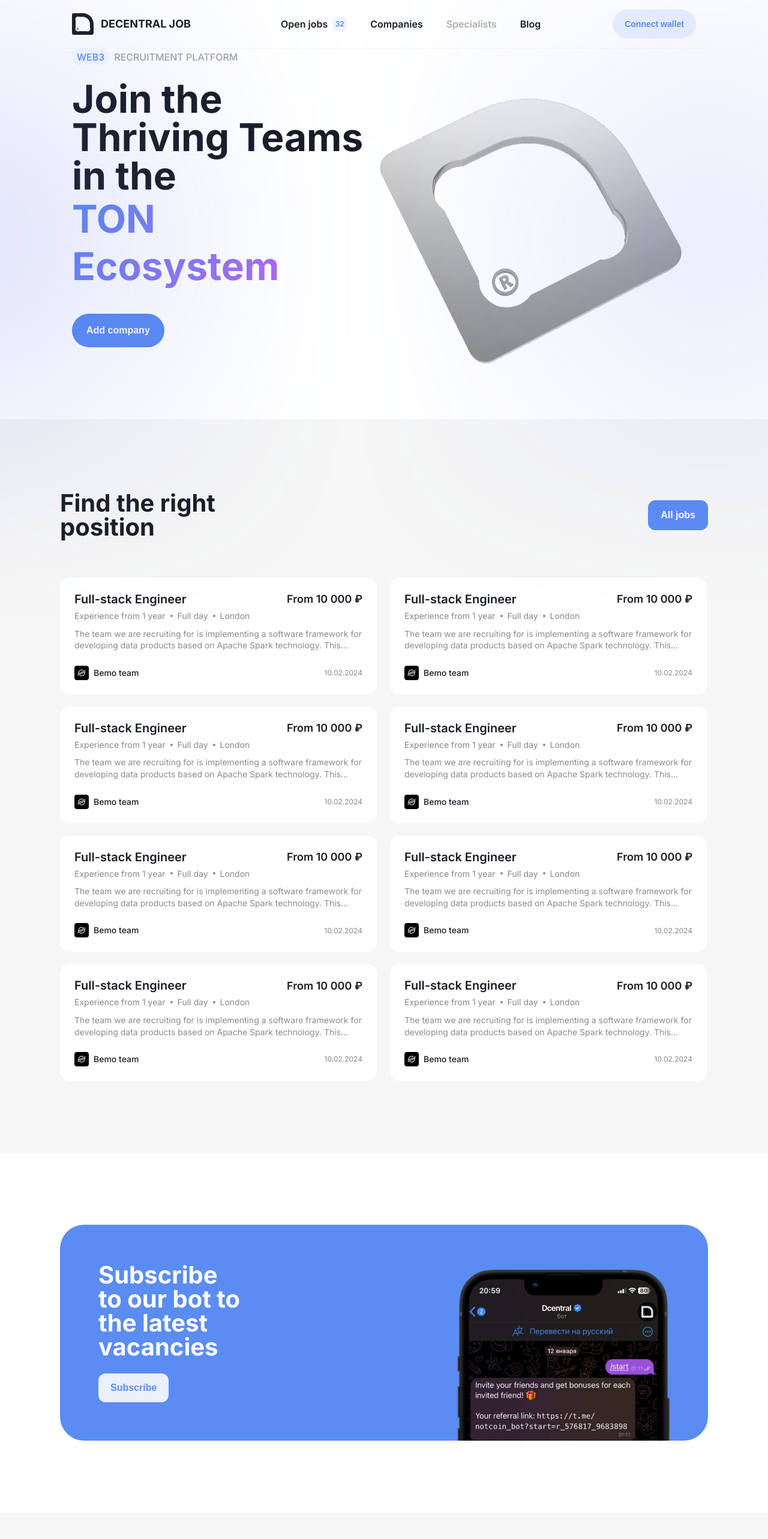
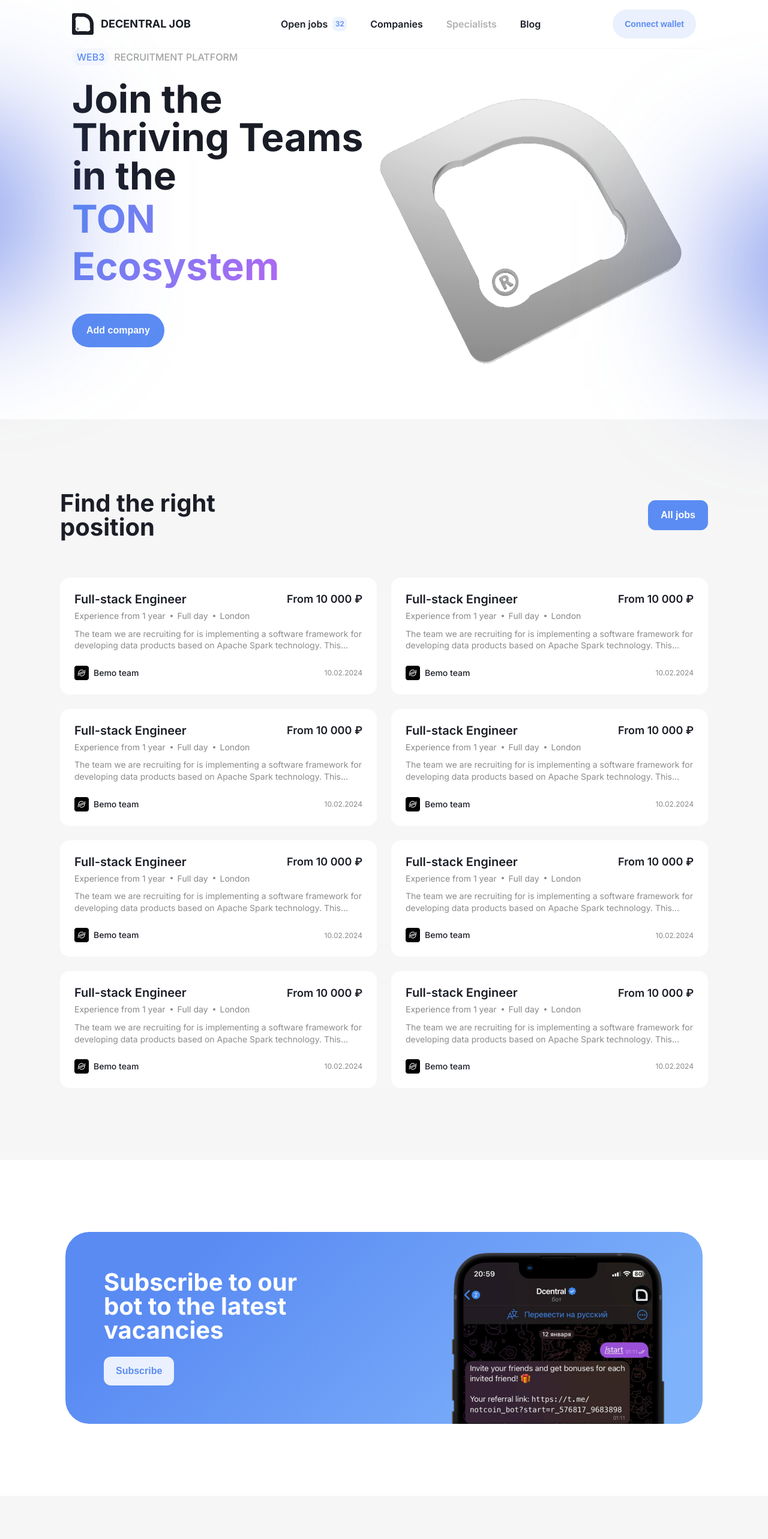
Before and after one commit to JoDcntrl/test, a Next.js app: page / in a window 1280 px wide. Shown: the top 2566 px of the page at 60% size. Built offline with nearby package versions, Linux system fonts and the light colour scheme.

Commit message:
dcntrl-3 fix review note

```diff
--- a/src/components/Banner/banner.module.scss
+++ b/src/components/Banner/banner.module.scss
@@ -2,18 +2,22 @@
 
 .section {
   width: 100%;
-  padding: 120px 10px;
+  padding: 120px 0;
   background-color: $white;
 }
 
 .sectionWrapper {
   background-repeat: no-repeat;
   background-size: contain;
-  max-width: 1080px;
+  max-width: 1062px;
   margin: auto;
   display: flex;
   justify-content: center;
-  background-color: $main-primary;
+  background: linear-gradient(
+    136.95deg,
+    rgb(90, 139, 243) 18.775%,
+    rgb(126, 178, 250) 86.871%
+  );
   border-radius: 40px;
   display: flex;
   justify-content: space-between;
@@ -26,14 +30,8 @@
   }
 }
 
-@media (max-width: 450px) {
-  .sectionWrapper {
-    border-radius: 40px 40px 0 0;
-  }
-}
-
 .leftBlock {
-  max-width: 370px;
+  max-width: 460px;
   padding: 64px 64px 64px 64px;
   z-index: 1;
 }
@@ -52,16 +50,20 @@
   padding-bottom: 24px;
 }
 
+@media (max-width: 768px) {
+  .leftBlockTitle {
+    font-size: 37px;
+  }
+}
+
 .rightBlockImg {
   position: relative;
-  top: 75px;
+  top: 35px;
   right: 64px;
 }
 
 @media (max-width: 768px) {
   .rightBlockImg {
-    position: relative;
-    top: 4px;
-    right: 0;
+    display: none;
   }
 }
--- a/src/components/FooterDemo/footerDemo.module.scss
+++ b/src/components/FooterDemo/footerDemo.module.scss
@@ -4,6 +4,12 @@
   width: 100%;
   background-color: $white;
   padding: 0 10px;
+}
+
+@media (max-width: 500px) {
+  .footerDemoMain {
+    padding: 0;
+  }
 }
 
 .footerDemo {
--- a/src/components/HeaderDemo/headerDemo.module.scss
+++ b/src/components/HeaderDemo/headerDemo.module.scss
@@ -8,6 +8,7 @@
   display: flex;
   justify-content: space-between;
   margin: 0 auto;
+  z-index: 1;
 }
 
 .headerDemo {
--- a/src/components/MainScreen/mainScreen.scss
+++ b/src/components/MainScreen/mainScreen.scss
@@ -7,28 +7,27 @@
   margin: 0 auto;
   padding: 0 20px;
   max-width: 1080px;
+  position: relative;
 }
 
 .pictureOne {
   background-color: #4463e3;
   width: 242px;
   height: 242px;
-  position: fixed;
-  top: 50%;
-  transform: translateY(-50%);
-  left: -162px;
-  filter: blur(200px);
+  position: absolute;
+  top: 25%;
+  left: -300px;
+  filter: blur(120px);
 }
 
 .pictureTwo {
   background-color: #4463e3;
-  width: 200px;
-  height: 200px;
-  position: fixed;
-  top: 50%;
-  transform: translateY(-50%);
-  right: 0;
-  filter: blur(200px);
+  width: 242px;
+  height: 242px;
+  position: absolute;
+  top: 40%;
+  right: -300px;
+  filter: blur(120px);
 }
 
 .blockHeader {
@@ -38,6 +37,12 @@
   flex-direction: column;
   align-self: flex-end;
   margin-bottom: 120px;
+}
+
+@media (max-width: 768px) {
+  .blockHeader {
+    margin-top: 50px;
+  }
 }
 
 .blockWebThree {
@@ -62,12 +67,24 @@
   line-height: 16px;
 }
 
+@media (max-width: 768px) {
+  .webThreeLabel {
+    font-size: 13px;
+  }
+}
+
 .webThreeText {
   color: rgba(163, 163, 163, 1);
   font-size: 16px;
   font-weight: 500;
   line-height: 16px;
   text-transform: uppercase;
+}
+
+@media (max-width: 768px) {
+  .webThreeText {
+    font-size: 13px;
+  }
 }
 
 .blockMain {
@@ -87,6 +104,15 @@
   line-height: 64px;
 }
 
+@media (max-width: 768px) {
+  .blockMainH {
+    color: rgba(26, 29, 38, 1);
+    font-size: 45px;
+    font-weight: 700;
+    line-height: 50px;
+  }
+}
+
 .blockMainText {
   background-image: linear-gradient(125deg, #5b8cf3, #cb5bf3);
   -webkit-background-clip: text;
@@ -94,6 +120,13 @@
   font-weight: 700;
   font-size: 64px;
   line-height: 79px;
+}
+
+@media (max-width: 768px) {
+  .blockMainText {
+    font-size: 45px;
+    line-height: 50px;
+  }
 }
 
 .buttonAdd {
--- a/src/components/RegisteredVacancies/RegisteredVacancies.tsx
+++ b/src/components/RegisteredVacancies/RegisteredVacancies.tsx
@@ -6,7 +6,7 @@
 
 import styles from "./registeredVacancies.module.scss";
 
-const CompanyRegistered: React.FC = () => (
+const RegisteredVacancies: React.FC = () => (
   <section className={styles.section}>
     <div className={styles.sectionWrapper}>
       <div className={styles.sectionTitle}>
@@ -51,4 +51,4 @@
   </section>
 );
 
-export default CompanyRegistered;
+export default RegisteredVacancies;
--- a/src/components/RegisteredVacancies/registeredVacancies.module.scss
+++ b/src/components/RegisteredVacancies/registeredVacancies.module.scss
@@ -36,7 +36,7 @@
 .sectionCards {
   display: grid;
   grid-template-columns: repeat(2, 1fr);
-  gap: 20px;
+  gap: 24px;
 }
 
 @media (max-width: 820px) {
--- a/src/components/RegisteredСompanies/registeredСompanies.module.scss
+++ b/src/components/RegisteredСompanies/registeredСompanies.module.scss
@@ -36,7 +36,7 @@
 .sectionCards {
   display: grid;
   grid-template-columns: repeat(3, 1fr);
-  gap: 20px;
+  gap: 24px;
 }
 
 @media (max-width: 1024px) {
```
Also changed, not shown: src/assets/images/banner.png (deleted).
